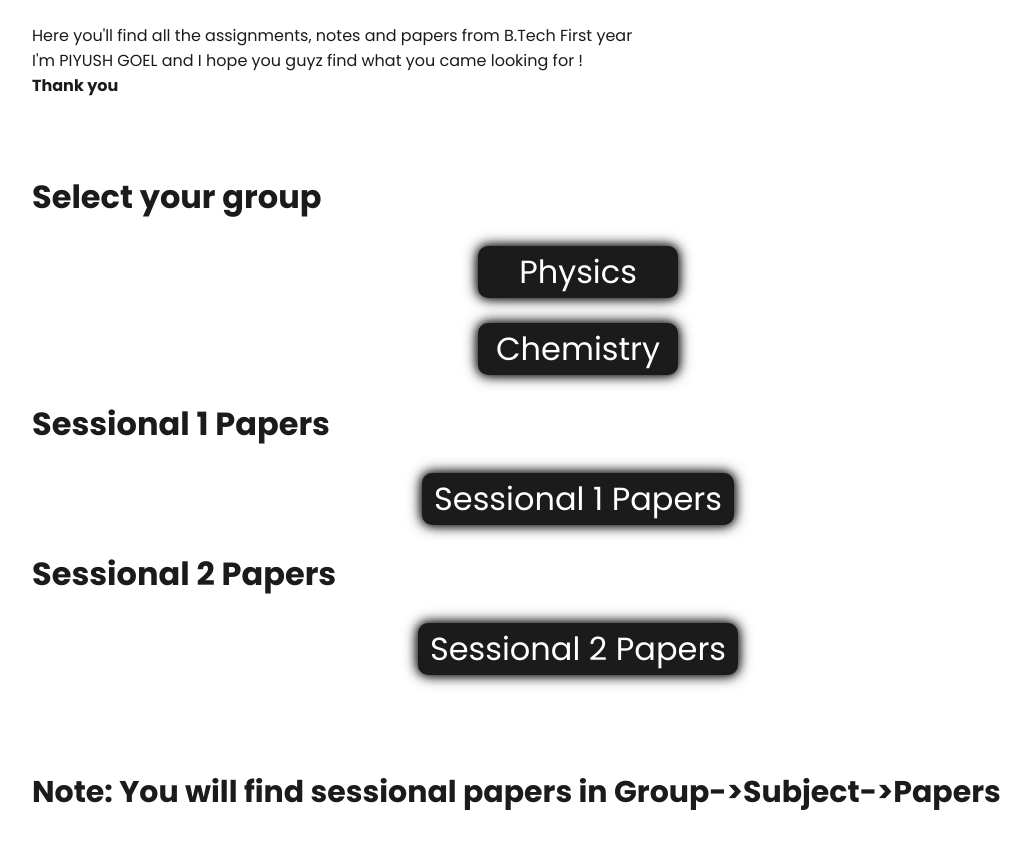
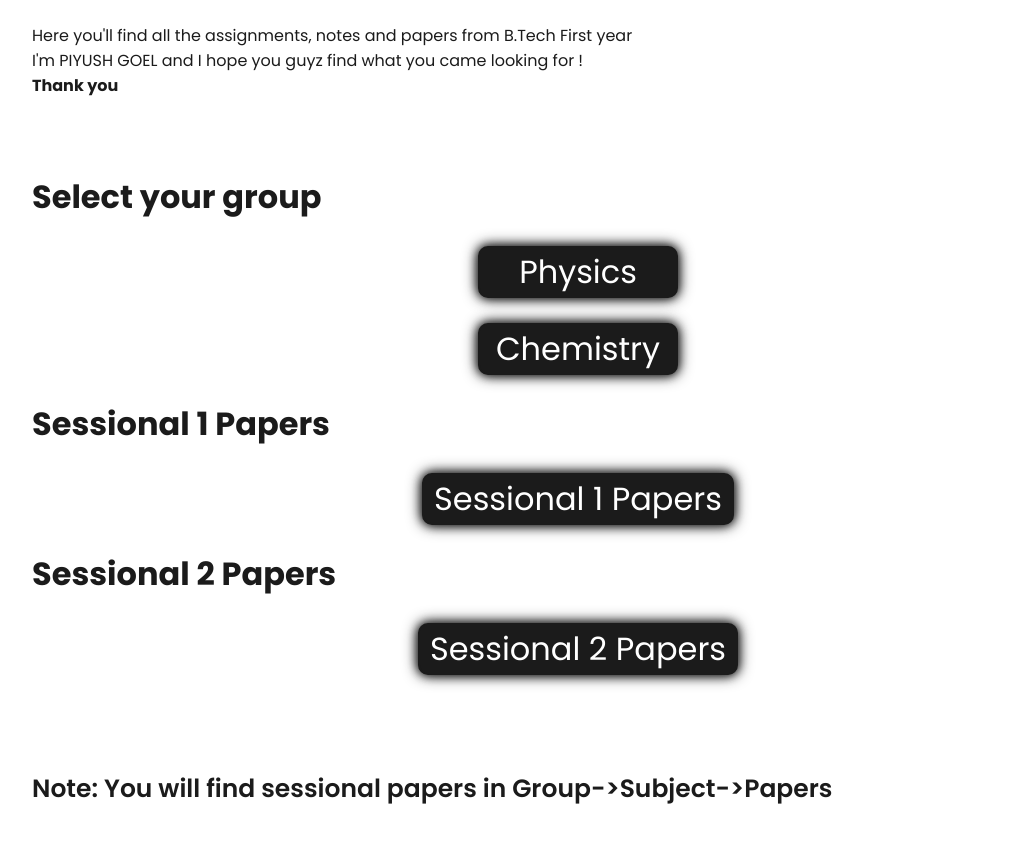
Before and after one commit to piyushgoel6124/btechwala, a plain HTML site: page index.html in a window 1280 px wide. Shown: the part 772-1621 px from the top of the page, without its empty margins (62-1093 px from the left). Drawn offline with Linux system fonts and the light colour scheme.

Commit message:
Update style.css
note size change

```diff
--- a/style.css
+++ b/style.css
@@ -218,8 +218,8 @@ body{
 
 .note{
   color: var(--navbar-color);
-  font-size: 30px;
-  font-weight: 1000;
+  font-size: 25px;
+  font-weight: 600;
 }
 
 .grpbtna{
```
